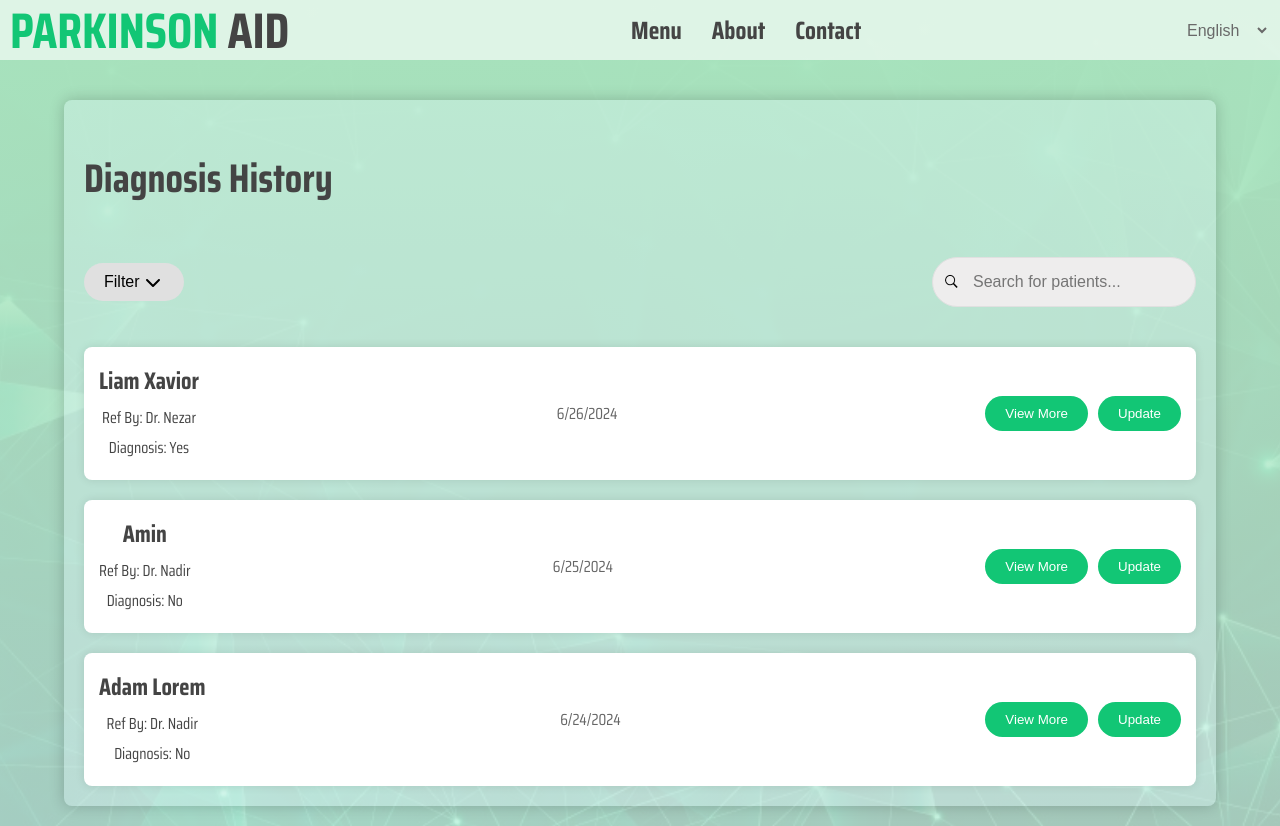
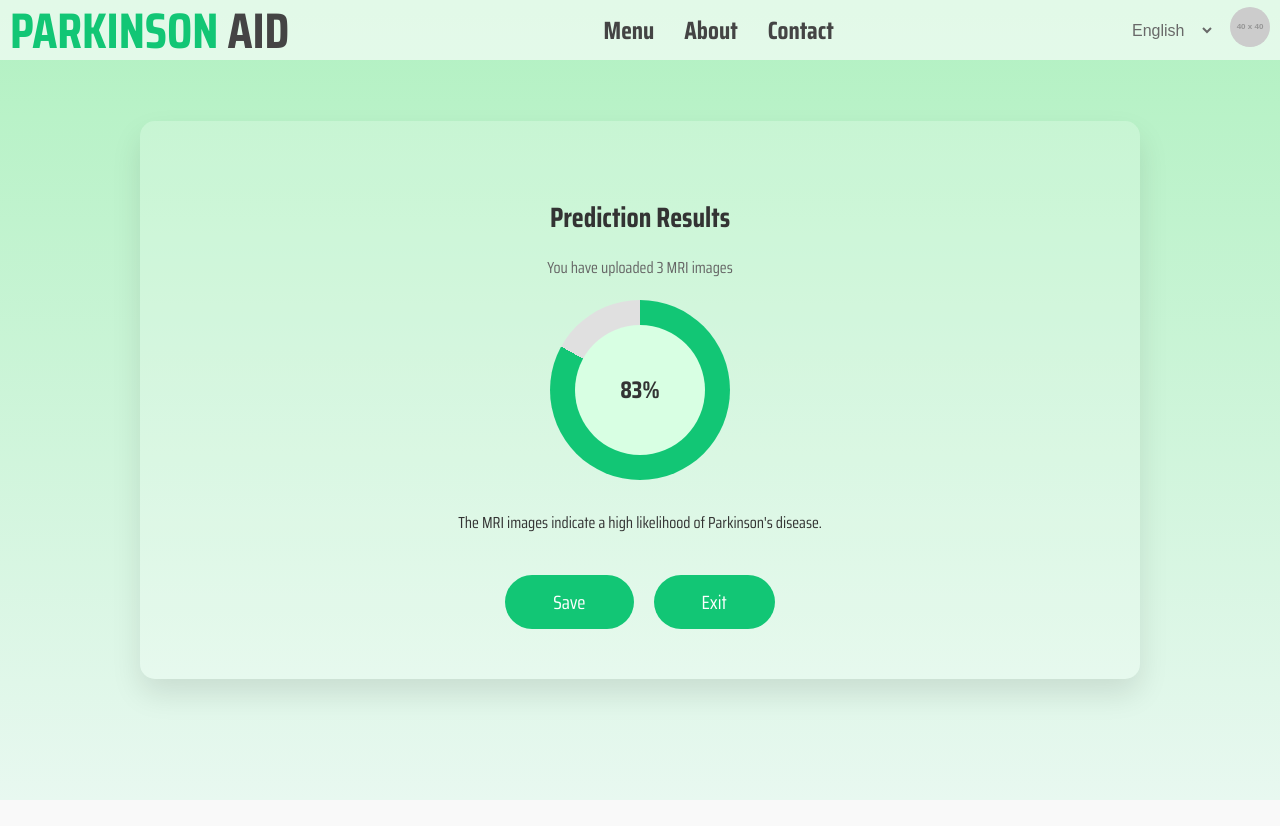
Before and after one commit to inessBenguiar/ParkinsonAid, a React (Create React App) app in the folder frontend/: page / in a window 1280 px wide. After the commit the page ends 800 px from the top, so only its background shows below. Built offline with nearby package versions, Linux system fonts and the light colour scheme.

Commit message:
Prediction page

```diff
--- a/frontend/src/App.js
+++ b/frontend/src/App.js
@@ -10,12 +10,13 @@ import PrivacyPage from './pages/PrivacyPage';
 import SignupPage from './pages/SignupPage';
 import Upload from './pages/Upload';
 import HistoryPage from './pages/HistoryPage';
+import Prediction from './pages/Prediction';
 
 
 function App() {
   return (
       <div className="App">
-      <HistoryPage/>
+      <Prediction/>
       </div>
   );
 }
--- /dev/null
+++ b/frontend/src/pages/Prediction.css
@@ -0,0 +1,97 @@
+.prediction-page {
+    display: flex;
+    flex-direction: column;
+    align-items: center;
+    justify-content: center;
+    height: 100vh;
+    background: linear-gradient(to bottom, #b1f1c1 ,#e8f8f0 );
+  }
+
+  .prediction-content {
+    text-align: center;
+    background: rgba(255, 255, 255, 0.199);
+    padding: 50px;
+    border-radius: 15px;
+    box-shadow: 0 15px 30px rgba(0, 0, 0, 0.1);
+    width: 80%;
+    max-width: 1000px;
+    margin: 0 auto;
+  }
+
+
+  h2 {
+    font-size: 28px;
+    margin-bottom: 10px;
+    color: #333;
+  }
+
+  p {
+    margin-bottom: 20px;
+    font-size: 16px;
+    color: #666;
+  }
+
+  .circular-progress {
+    display: flex;
+    justify-content: center;
+    align-items: center;
+    margin-bottom: 30px;
+    position: relative;
+  }
+
+  .circle {
+    width: 180px;
+    height: 180px;
+    background: conic-gradient(#12C675 0% 67%, #e0e0e0 67% 100%);
+    border-radius: 50%;
+    position: relative;
+    overflow: hidden;
+  }
+
+  .circle::before {
+    content: '';
+    position: absolute;
+    top: 25px;
+    left: 25px;
+    width: 130px;
+    height: 130px;
+    background-color: #d8ffe3;
+    border-radius: 50%;
+  }
+
+  .circle span {
+    position: absolute;
+    top: 50%;
+    left: 50%;
+    transform: translate(-50%, -50%);
+    font-size: 24px;
+    font-weight: bold;
+    color: #333;
+  }
+
+  .prediction-text {
+    font-size: 16px;
+    color: #333;
+    margin-bottom: 40px;
+  }
+
+  .button-group {
+    display: flex;
+    justify-content: center;
+    gap: 20px;
+  }
+
+  .btn {
+    background-color: #12C675;
+    color: white;
+    padding: 0.75rem 3rem;
+    border: none;
+    border-radius: 30px;
+    cursor: pointer;
+    font-size: 1.2rem;
+    font-family: "Saira Condensed", sans-serif;
+  }
+
+  .btn:hover {
+    background-color: #12c6758c;
+  }
--- /dev/null
+++ b/frontend/src/pages/Prediction.js
@@ -0,0 +1,55 @@
+import React, { useState } from 'react';
+import Nav from '../components/Nav';
+import "./Prediction.css";
+
+function Prediction() {
+  const [isConnected, setIsConnected] = useState(true);
+  const userProfile = {
+    name: 'John Doe',
+    image: 'https://via.placeholder.com/40',
+  };
+
+  const handleLogout = () => {
+    setIsConnected(false);
+  };
+
+  // Dummy prediction data
+  const predictionPercentage = 83; // Example percentage
+
+  // Define a dynamic style for the circular progress
+  const circleStyle = {
+    background: `conic-gradient(#12C675 0% ${predictionPercentage}%, #e0e0e0 ${predictionPercentage}% 100%)`,
+  };
+
+  return (
+    <div className="prediction-page">
+      <Nav userProfile={isConnected ? userProfile : null} handleLogout={handleLogout} />
+
+      {/* Main Prediction Section */}
+      <div className="prediction-content">
+        <h2>Prediction Results</h2>
+        <p>You have uploaded 3 MRI images</p>
+
+        {/* Circular Progress Bar */}
+        <div className="circular-progress">
+          <div className="circle" style={circleStyle}>
+            <span>{predictionPercentage}%</span>
+          </div>
+        </div>
+
+        {/* Prediction Description */}
+        <p className="prediction-text">
+          The MRI images indicate a high likelihood of Parkinson's disease.
+        </p>
+
+        {/* Buttons */}
+        <div className="button-group">
+          <button className='btn'>Save</button>
+          <button className='btn'>Exit</button>
+        </div>
+      </div>
+    </div>
+  );
+}
+
+export default Prediction;
```
